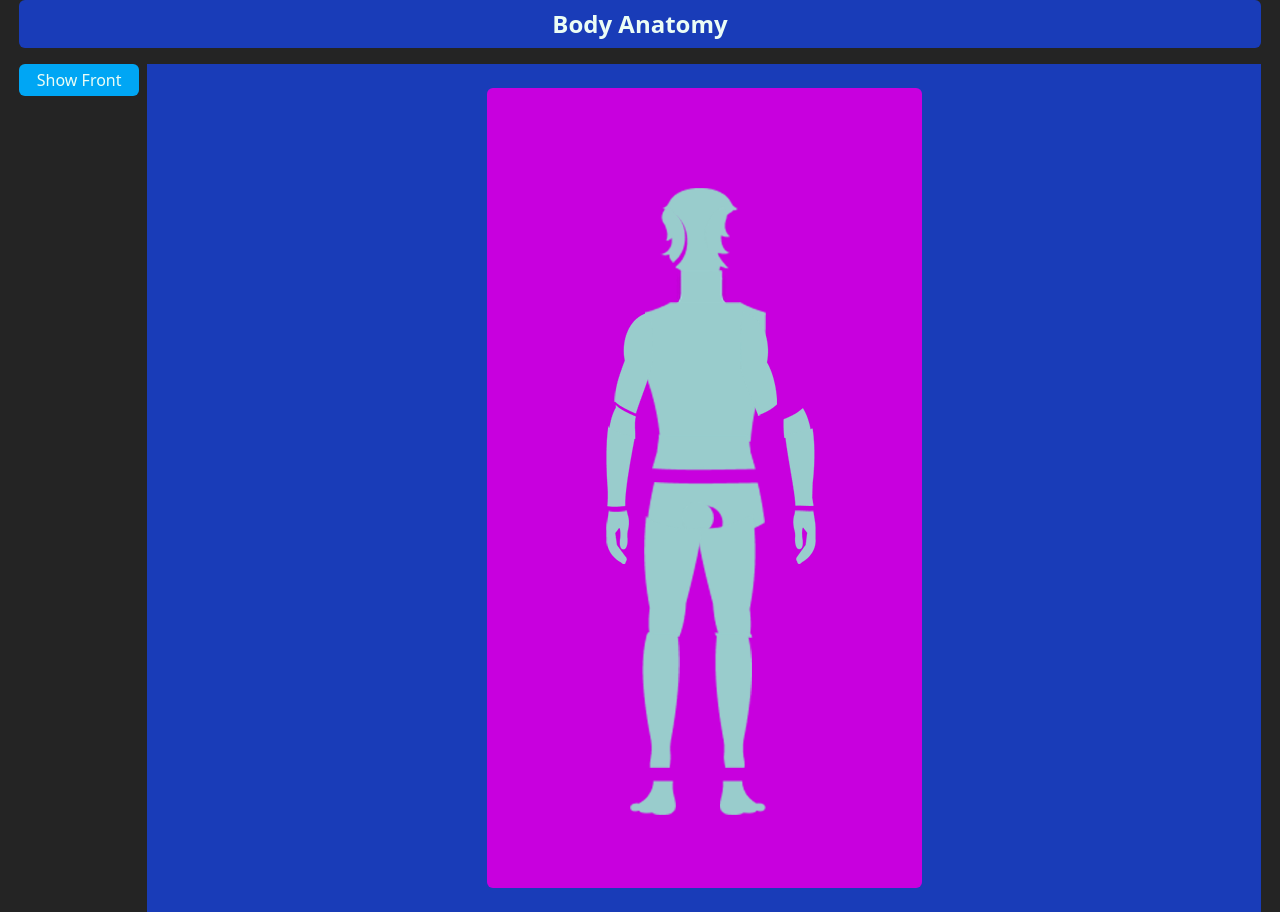
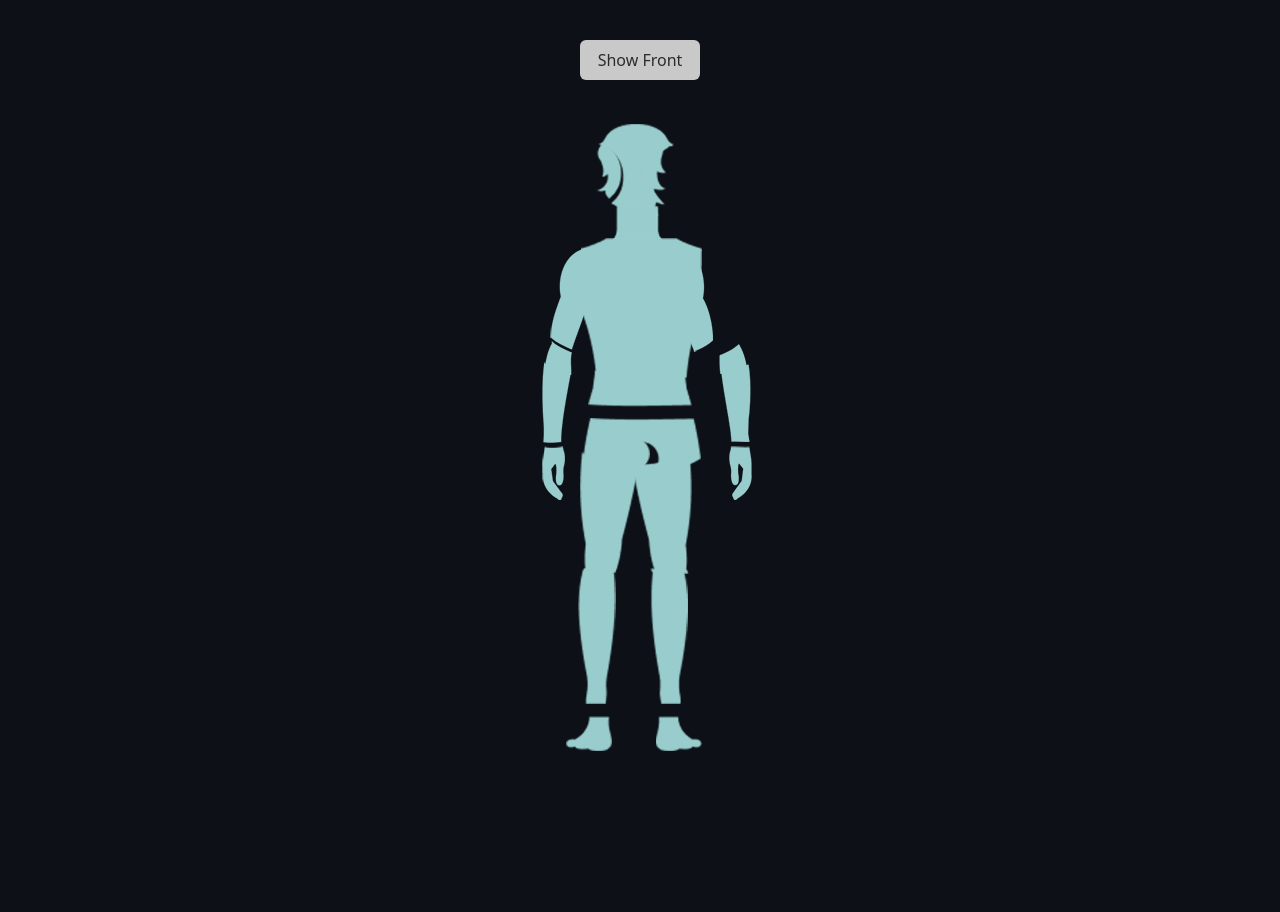
Before and after one commit to naderi-asem/body-anatomy, a React (Vite) app: page / in a window 1280 px wide. After the commit the page ends 848 px from the top, so only its background shows below. Built offline with nearby package versions, Linux system fonts and the light colour scheme.

Commit message:
improve css and change bg-color

```diff
--- a/src/App.css
+++ b/src/App.css
@@ -2,6 +2,8 @@
   display: flex;
   flex-grow: 1;
   text-align: center;
+  max-width: 1280px;
+  margin: 0 auto;
 }
 
 /* .radio-box {
--- a/src/App.jsx
+++ b/src/App.jsx
@@ -80,23 +80,13 @@ function App() {
 
   return (
     <main className='w-full flex flex-col gap-4'>
-      <section className='w-full bg-blue-800 rounded-md'>
-        <h1 className='text-emerald-50 h-full text-2xl py-2 font-bold'>Body Anatomy</h1>
-      </section>
       <section className='flex gap-2'>
-        <aside className='flex gap-2 flex-col'>
-          {/* <SelectButton id={"frontSide"} radioName={"bodySide"}>
-            Front Body
-          </SelectButton>
-          <SelectButton id={"backSide"} radioName={"bodySide"}>
-            Back Body
-          </SelectButton> */}
-          <SelectBodySideBtn onClick={onSideChange} side={selectedSide} />
-        </aside>
+
         <section
-          className='grow  py-6 bg-blue-800 max-h-full'
+          className='grow  py-6 max-h-full'
         >
           <div className='w-full flex justify-center gap-4'>
+            <SelectBodySideBtn onClick={onSideChange} side={selectedSide} />
             {/* <FrontBodyParts>
               {bodyParts.frontParts.map(part => <Part
                 key={part.id}
--- a/src/components/bodySide/BodySide.jsx
+++ b/src/components/bodySide/BodySide.jsx
@@ -2,7 +2,7 @@ import Part from '../part/Part';
 
 function BodySide({ sideParts, onClick }) {
     return (
-      <div className="bg-fuchsia-600 min-h-[800px] rounded-md grid grid-cols-[145px_145px_145px] grid-rows-8 relative">
+      <div className="min-h-[800px] rounded-md grid grid-cols-[145px_145px_145px] grid-rows-8 relative">
         {sideParts.map(part => <Part
           key={part.id}
           partSrc={part.src}
--- a/src/components/selectBodySideBtn/SelectBodySideBtn.jsx
+++ b/src/components/selectBodySideBtn/SelectBodySideBtn.jsx
@@ -2,7 +2,7 @@ function SelectBodySideBtn({ onClick, side }) {
 
     return (
         <button
-            className='cursor-pointer bg-sky-500 rounded-md h-8 w-30 select-none hover:scale-[1.02] hover:bg-sky-400 text-emerald-50 font-medium'
+            className={`cursor-pointer ${side==="front" ? 'bg-[#2c2c2c] text-[#cccccc]' : 'bg-[#c9c9c9]  text-[#2c2c2c]'} rounded-md h-10 w-30 select-none hover:scale-[1.02] hover:bg-[#b0b0b0] hover:text-[#2c2c2c] font-medium absolute top-10 z-1`}
             onClick={onClick}
             type="button"
         >
--- a/src/index.css
+++ b/src/index.css
@@ -12,7 +12,7 @@
 
   color-scheme: light dark;
   color: rgba(255, 255, 255, 0.87);
-  background-color: #242424;
+  background-color: #0d1117;
 
   font-synthesis: none;
   text-rendering: optimizeLegibility;
```
